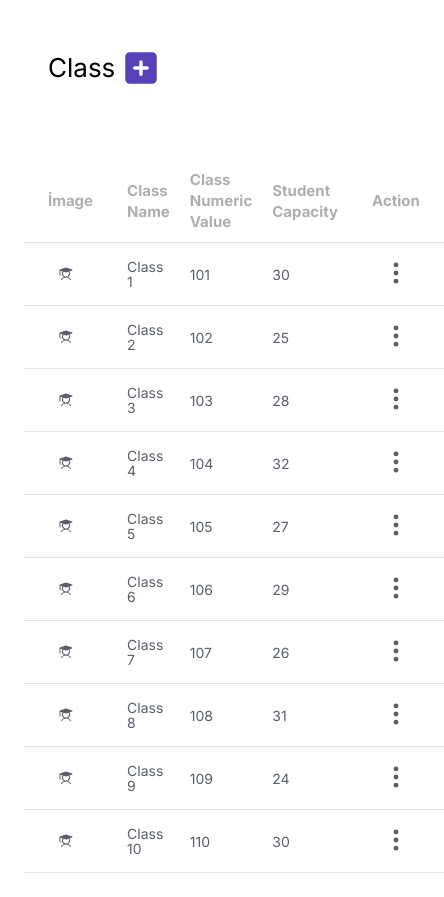
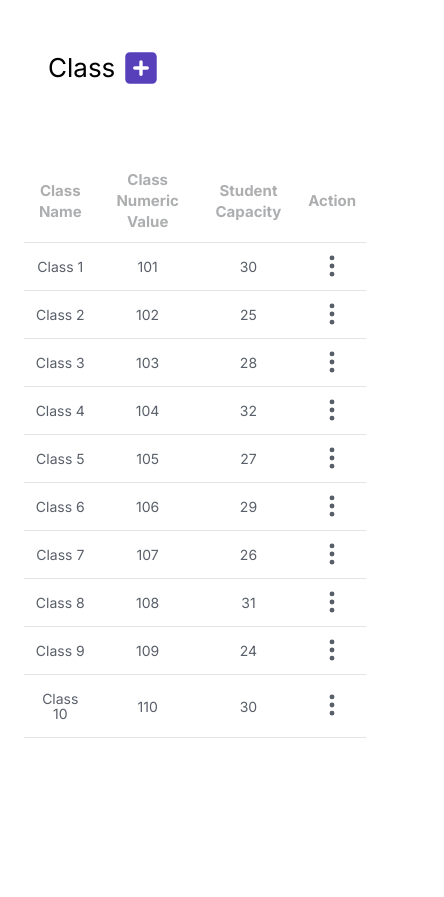
Before and after one commit to gokcetasci/Classroom-Management-System, a Next.js app: page /class in a window 390 px wide. Shown: the whole page, 444 px wide, since content can reach past the window. After the commit the page ends 844 px from the top, so only its background shows below. Built offline with nearby package versions, Linux system fonts and the light colour scheme.

Commit message:
responsive edited added

```diff
--- a/components/classlistpage/index.js
+++ b/components/classlistpage/index.js
@@ -73,19 +73,19 @@ const ClassListPage = ({ onViewStudentListClick,  setShowClassButton }) => {
               <table className="table-auto border-collapse  border-b border-tableborder w-full ">
                 <thead>
                   <tr className="text-tablehead text-[15px] font-semibold leading-[21px] ">
-                    <th className="border-b border-tableborder p-[10px] text-center w-[60px] px-6">
+                    <th className="border-b border-tableborder p-[10px] text-center hidden sm:flex sm:w-[45px] md:w-[60px] px-6">
                       İmage
                     </th>
-                    <th className="border-b border-tableborder p-[10px] text-left">
+                    <th className="border-b border-tableborder p-[10px] text-center sm:text-left">
                       Class Name
                     </th>
-                    <th className="border-b border-tableborder p-[10px] text-left">
+                    <th className="border-b border-tableborder p-[10px] text-center sm:text-left">
                       Class Numeric Value
                     </th>
-                    <th className="border-b border-tableborder p-[10px] text-left">
+                    <th className="border-b border-tableborder p-[10px] text-center sm:text-left">
                       Student Capacity
                     </th>
-                    <th className="border-b border-tableborder p-[10px] w-[40px] px-6">
+                    <th className="border-b border-tableborder p-[10px] sm:w-[40px] ">
                       Action
                     </th>
                   </tr>
@@ -93,16 +93,16 @@ const ClassListPage = ({ onViewStudentListClick,  setShowClassButton }) => {
                 <tbody className="text-tablepcolor text-[14px] leading-[15px] font-normal w-full ">
                   {classes.map((classInfo) => (
                     <tr key={classInfo.id}>
-                      <td className="border-b border-tableborder py-4 px-[10px]">
+                      <td className="border-b hidden sm:flex border-tableborder py-4 px-[10px]">
                         <PiStudentFill className="ml-6 w-4 h-4" />
                       </td>
-                      <td className="border-b border-tableborder py-4 px-[10px]">
+                      <td className="border-b border-tableborder py-4 px-[10px] text-center sm:text-left">
                         {classInfo.name}
                       </td>
-                      <td className="border-b border-tableborder py-4 px-[10px]">
+                      <td className="border-b border-tableborder py-4 px-[10px] text-center sm:text-left">
                         {classInfo.numericName}
                       </td>
-                      <td className="border-b border-tableborder py-4 px-[10px]">
+                      <td className="border-b border-tableborder py-4 px-[10px] text-center sm:text-left">
                         {classInfo.capacity}
                       </td>
                       <td className="border-b border-tableborder text-tablepcolor">
```
